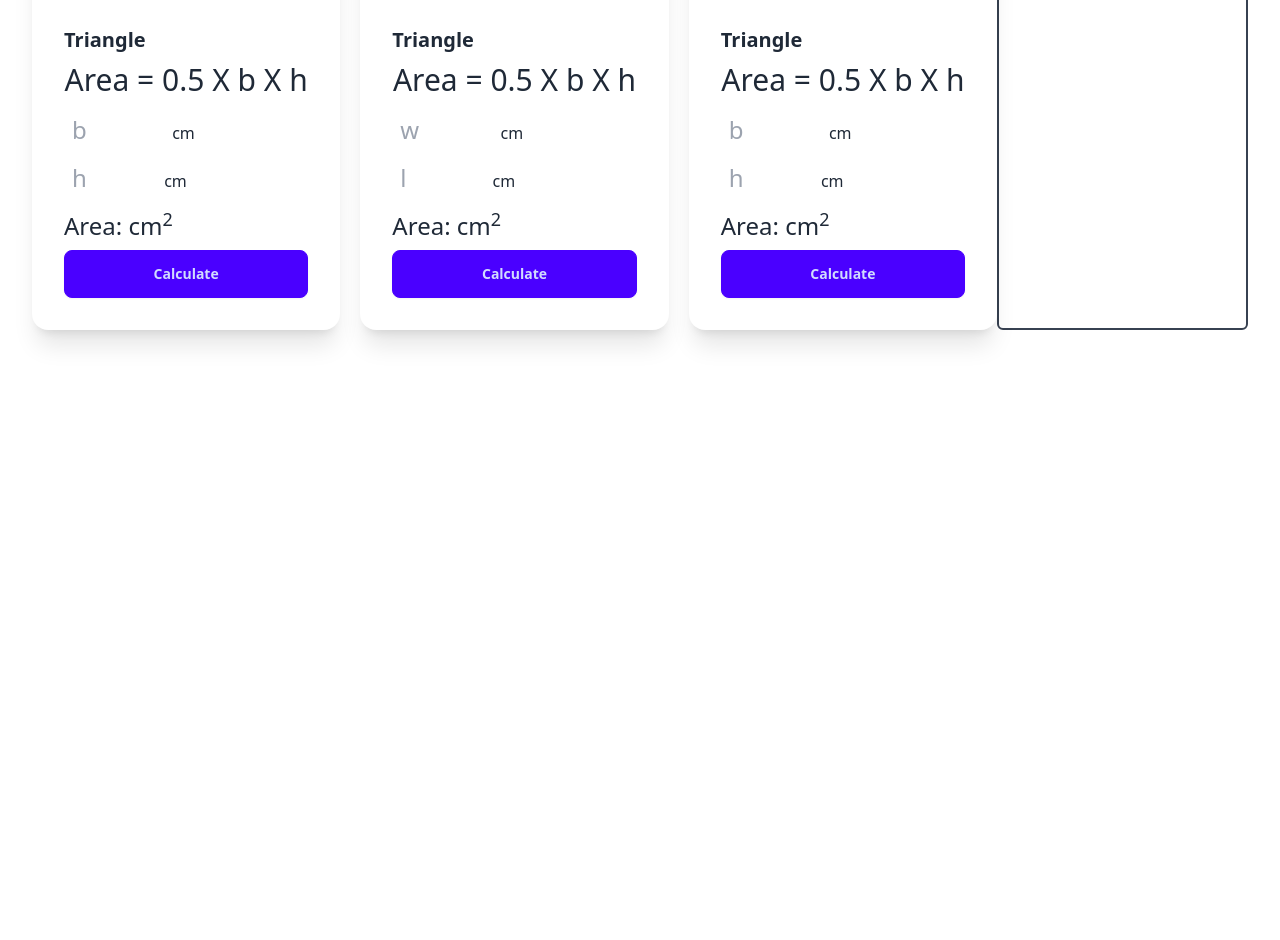
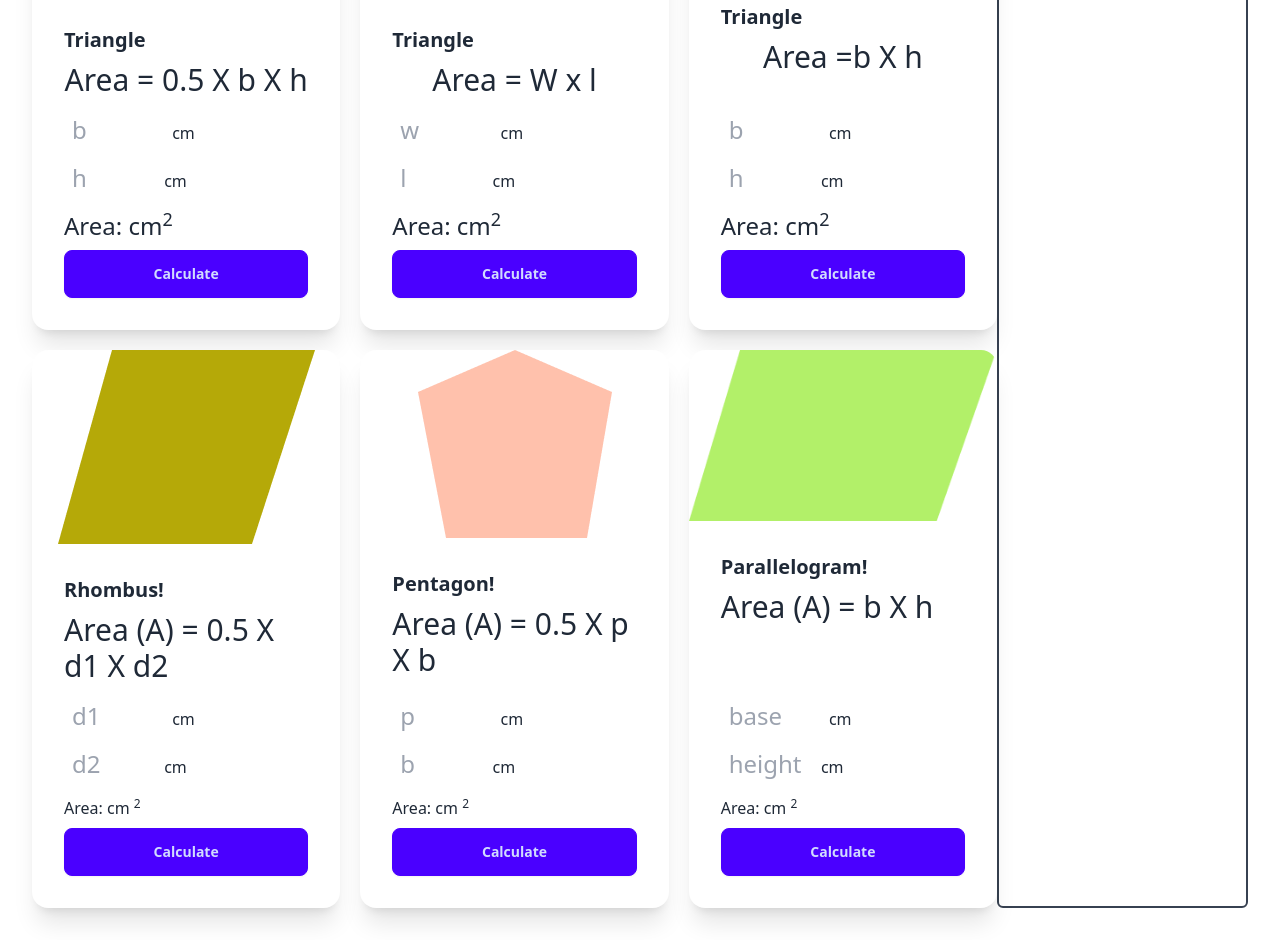
Before and after one commit to MdAlAmin212104/dom_work, a plain HTML site: page index.html in a window 1280 px wide. Shown: the part 232-1172 px from the top of the page. Before the commit the page ends 800 px from the top, so only its background shows below. Drawn offline with nearby package versions, Linux system fonts and the light colour scheme.

Commit message:
next card updated

```diff
--- a/index.html
+++ b/index.html
@@ -37,7 +37,7 @@
                             <figure><img src="images/rectangle.png" alt="Shoes" /></figure>
                             <div class="card-body">
                                 <h2 class="card-title">Triangle</h2>
-                                <p class="text-center text-3xl">Area = 0.5 X b X h</p>
+                                <p class="text-center text-3xl">Area = W x l</p>
                                 <div class="">
                                     <input id="rectangle-width" class="w-24 text-2xl p-2 rounded-sm" type="text" placeholder="w">
                                     <span class="mr-4 ml-2">cm</span>
@@ -54,27 +54,87 @@
                         </div>
                         <!-- Triangle card -->
                         <div class="card w-auto bg-base-100 shadow-xl">
-                            <figure><img src="images/triangle.png" alt="Shoes" /></figure>
+                            <figure><img src="images/parallelogram.png" alt="Shoes" /></figure>
                             <div class="card-body">
                                 <h2 class="card-title">Triangle</h2>
-                                <p class="text-center text-3xl">Area = 0.5 X b X h</p>
+                                <p class="text-center text-3xl">Area =b X h</p>
                                 <div class="">
-                                    <input id="triangle-base" class="w-24 text-2xl p-2 rounded-sm" type="text" placeholder="b">
+                                    <input id="parallelogram-base" class="w-24 text-2xl p-2 rounded-sm" type="text" placeholder="b">
                                     <span class="mr-4 ml-2">cm</span>
-                                    <input class="w-24 text-2xl p-2 rounded-sm" type="text" name="" id="triangle-height" placeholder="h">
+                                    <input class="w-24 text-2xl p-2 rounded-sm" type="text" name="" id="parallelogram-height" placeholder="h">
                                     <span>cm</span>
                                 </div>
                                 <div>
-                                    <p class="text-2xl">Area: <span id="triangle-area"></span> <span>cm<sup>2</sup></span></p>
+                                    <p class="text-2xl">Area: <span id="parallelogram-area"></span> <span>cm<sup>2</sup></span></p>
                                 </div>
                                 <div class="card-actions">
-                                    <button onclick="calculateTriangleArea()" class="btn btn-primary w-full">Calculate</button>
+                                    <button onclick="calculateParallelogram()" class="btn btn-primary w-full">Calculate</button>
                                 </div>
                             </div>
                         </div>
+                        <!-- Rhombus card -->
+                        <div class="card w-auto bg-base-100 shadow-xl">
+                              <figure><img src="images/rhombus.png" alt="Shoes" /></figure>
+                              <div class="card-body">
+                                    <h2 class="card-title">Rhombus!</h2>
+                                    <p class="text-3xl">Area (A) = 0.5 X d1 X d2</p>
+                                    <div>
+                                          <input class="w-24 text-2xl p-2 rounded-sm" type="text" name="" id="rhombus-d1" placeholder="d1">
+                                          <span class="ml-2 mr-4">cm</span>
+                                          <input class="w-24 text-2xl p-2 rounded-sm" type="text" name="" id="rhombus-d2" placeholder="d2">
+                                          <span>cm</span>
+                                    </div>
+                                    <div>
+                                          <p>Area: <span id="rhombus-area"></span>cm <sup>2</sup></p>
+                                    </div>
+                                    <div class="card-actions justify-end">
+                                          <button onclick="calculateRhombusArea()" class="btn btn-primary w-full">Calculate</button>
+                                    </div>
+                              </div>
+                        </div>
+                        <!-- Pentagon card -->
+                        <div class="card w-auto bg-base-100 shadow-xl">
+                              <figure><img src="images/pentagon.png" alt="Shoes" /></figure>
+                              <div class="card-body">
+                                    <h2 class="card-title">Pentagon!</h2>
+                                    <p class="text-3xl">Area (A) = 0.5 X p X b</p>
+                                    <div>
+                                          <input class="w-24 text-2xl p-2 rounded-sm" type="text" name="" id="pentagon-p" placeholder="p">
+                                          <span class="ml-2 mr-4">cm</span>
+                                          <input class="w-24 text-2xl p-2 rounded-sm" type="text" name="" id="pentagon-b" placeholder="b">
+                                          <span>cm</span>
+                                    </div>
+                                    <div>
+                                          <p>Area: <span id="pentagon-area"></span>cm <sup>2</sup></p>
+                                    </div>
+                                    <div class="card-actions justify-end">
+                                          <button onclick="calculatePentagonArea()" class="btn btn-primary w-full">Calculate</button>
+                                    </div>
+                              </div>
+                        </div>
+                        <!-- Ellipse card -->
+                        <div class="card w-auto bg-base-100 shadow-xl">
+                              <figure><img src="images/parallelogram.png" alt="Shoes" /></figure>
+                              <div class="card-body">
+                                    <h2 class="card-title">Parallelogram!</h2>
+                                    <p class="text-3xl">Area (A) = b X h</p>
+                                    <div>
+                                          <input class="w-24 text-2xl p-2 rounded-sm" type="text" name="" id="parallelogram-base" placeholder="base">
+                                          <span class="ml-2 mr-4">cm</span>
+                                          <input class="w-24 text-2xl p-2 rounded-sm" type="text" name="" id="parallelogram-height" placeholder="height">
+                                          <span>cm</span>
+                                    </div>
+                                    <div>
+                                          <p>Area: <span id="parallelogram-area"></span>cm <sup>2</sup></p>
+                                    </div>
+                                    <div class="card-actions justify-end">
+                                          <button onclick="calculateParallelogramArea()" class="btn btn-primary w-full">Calculate</button>
+                                    </div>
+                              </div>
+                        </div>
 
 
-                    </div>
+                  </div>
                   <div class="w-auto border-2 border-gray-700 rounded-md">
                         <h3 class="text-3xl text-center p-4">Area Calculator</h3>
 
--- a/js/triangle-calculat.js
+++ b/js/triangle-calculat.js
@@ -21,3 +21,37 @@ function calculateRectangle(){
       rectangleArea.innerText = area;
 
 }
+
+
+
+function calculateParallelogram(){
+      const base = getInputValue('parallelogram-base');
+      const height = getInputValue('parallelogram-height');
+      const area = base * height;
+      getInnerTextarea('parallelogram-area', area);
+
+
+
+}
+
+
+function calculateRhombusArea(){
+      const d1 = getInputValue('rhombus-d1');
+      const d2 = getInputValue('rhombus-d2');
+      const area = 0.5 * d1 * d2;
+      getInnerTextarea('rhombus-area', area);
+
+}
+
+function
+
+function getInputValue(id){
+      const inputValue = document.getElementById(id).value;
+      const value = parseFloat(inputValue);
+      return value;
+}
+
+function getInnerTextarea(id, value){
+      const area = document.getElementById(id);
+      area.innerText = value;
+}
```
